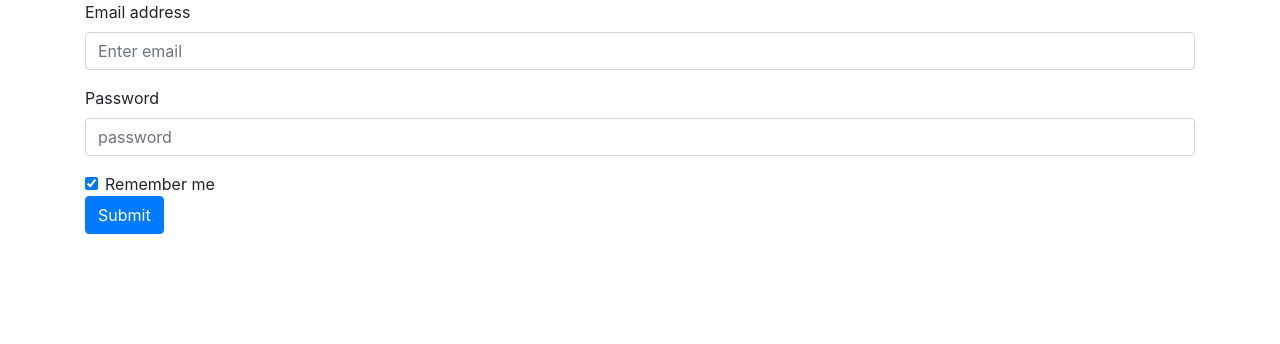
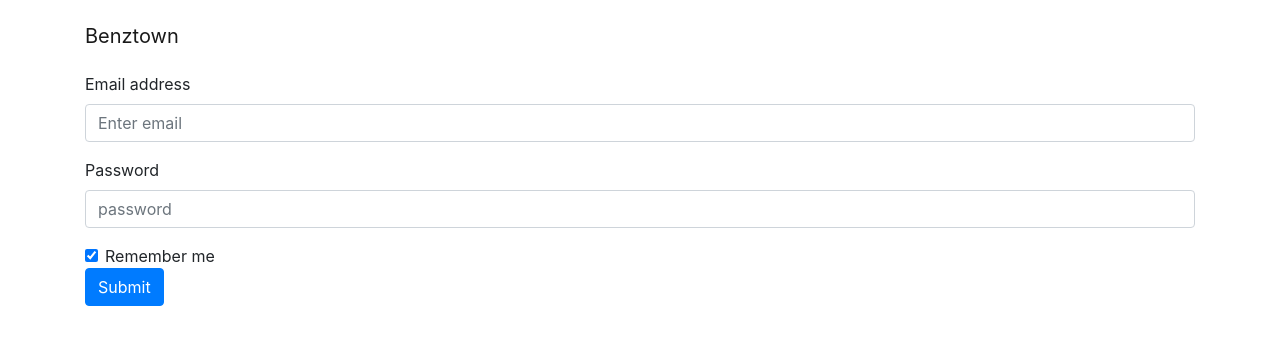
Before and after one commit to jkubacki/benztown-frontend, a React (Create React App) app: page / in a window 1280 px wide. Shown: the top 344 px of the page. Built offline with nearby package versions, Linux system fonts and the light colour scheme; what axios-cancel would draw is missing.

Commit message:
Add header

```diff
--- /dev/null
+++ b/src/App.css
@@ -0,0 +1,5 @@
+.navbar {
+  padding: 0;
+  margin-bottom: 1em;
+  margin-top: 1em;
+}
--- a/src/App.js
+++ b/src/App.js
@@ -5,7 +5,10 @@ import { withRouter } from 'react-router-dom';
 
 import Homepage from 'views/Homepage'
 import AcceptInvitationPage from 'views/AcceptInvitationPage'
+import AppHeader from 'components/AppHeader'
 import { Route } from 'components/navigation';
+
+import './App.css';
 
 import {
   markAsLoggedIn as markAsLoggedInAction,
@@ -31,7 +34,8 @@ class App extends Component {
 
   render() {
     return (
-      <div>
+      <div className="container">
+        <AppHeader />
         <Route
           path={getRootPath()}
           exact
--- /dev/null
+++ b/src/components/AppHeader.js
@@ -0,0 +1,27 @@
+import React from 'react';
+import { connect } from 'react-redux';
+import { compose } from 'redux';
+
+import ClientState from 'constants/clientState'
+
+function AppHeader({ isLoggedIn }) {
+  return (
+    <nav class="navbar navbar-light">
+      <span class="navbar-brand">Benztown</span>
+      {
+        isLoggedIn &&
+        <ul class="navbar-nav">
+          <li class="nav-item">
+            <a class="nav-link" href="#">Logout</a>
+          </li>
+        </ul>
+      }
+    </nav>
+  )
+}
+
+export default compose(
+  connect(({ client }) => ({
+    isLoggedIn: client.state === ClientState.LOGGED_IN,
+  })),
+)(AppHeader);
--- a/src/views/AcceptInvitationPage/index.js
+++ b/src/views/AcceptInvitationPage/index.js
@@ -13,7 +13,6 @@ class AcceptInvitationPage extends React.Component {
     const { handleSubmit } = this.props;
 
     return (
-      <div className="container">
       <form onSubmit={handleSubmit(this.handleSubmit)}>
         <label>Password</label>
         <div className="form-group">
@@ -28,7 +27,6 @@ class AcceptInvitationPage extends React.Component {
         </div>
         <button type="submit" className="btn btn-primary">Accept Invitation</button>
       </form>
-      </div>
     );
   }
 }
--- a/src/views/Homepage/index.js
+++ b/src/views/Homepage/index.js
@@ -11,10 +11,10 @@ import ElementList from 'components/ElementList'
 
 function Homepage({ isLoggedIn }) {
   return (
-    <div className="container">
+    <>
       {isLoggedIn && <ElementList />}
       {!isLoggedIn && <LoginForm />}
-    </div>
+    </>
   )
 }
 
```
Lines whose indentation alone changed are shown as unchanged.
